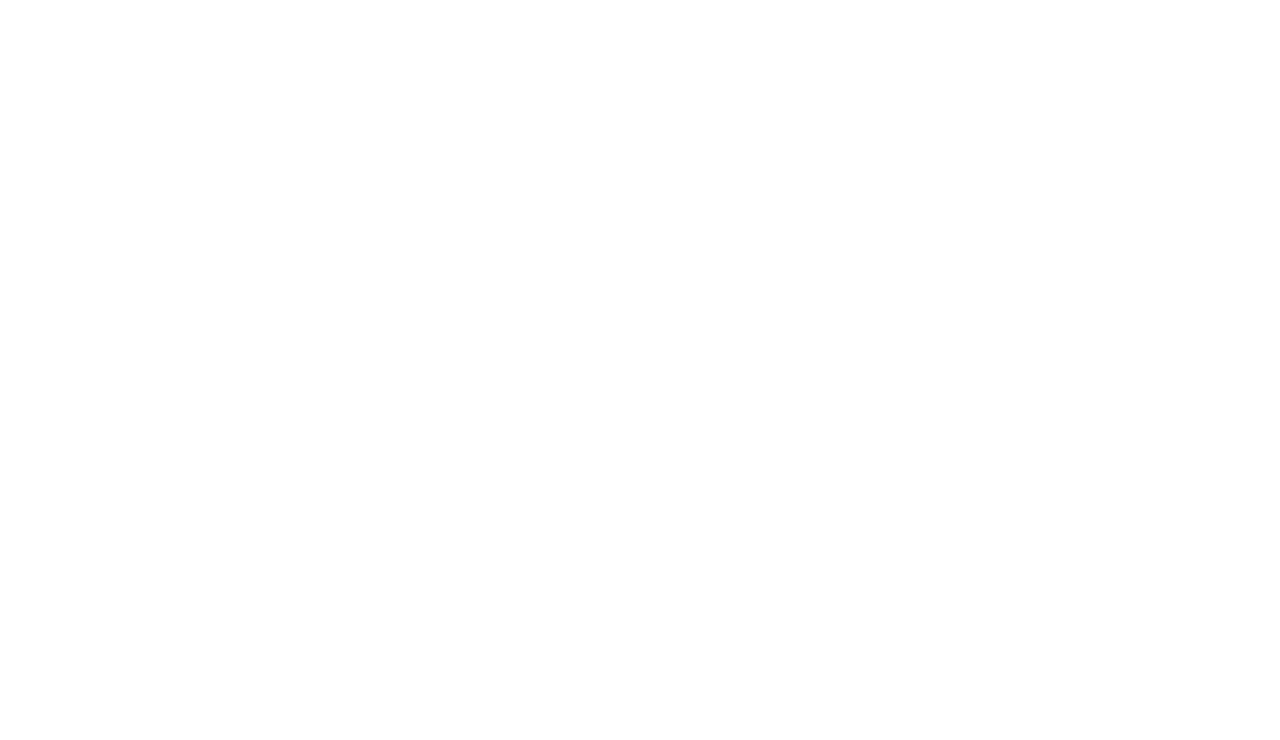
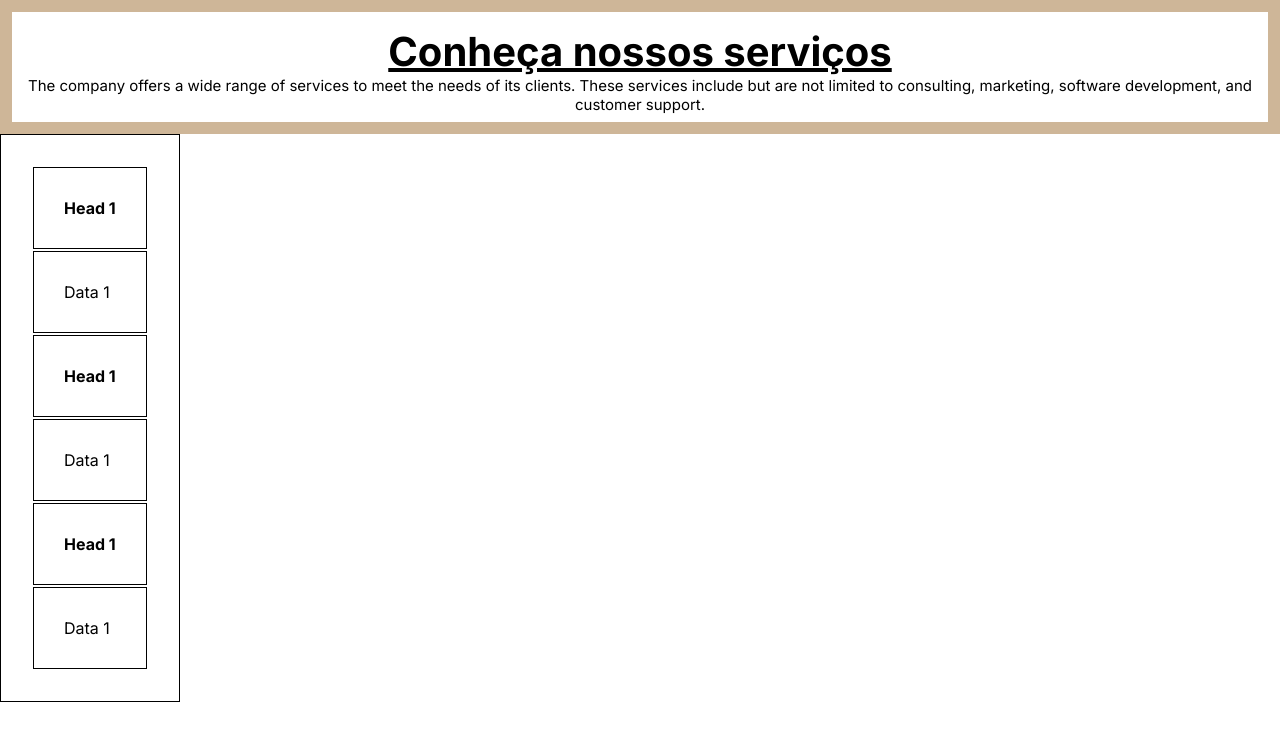
Before and after one commit to amandakenes/companyWebsite, a plain HTML site: page sub-páginas/servicos.htm in a window 1280 px wide. Drawn offline with Linux system fonts and the light colour scheme.

Commit message:
add table and style it

```diff
--- a/css/sub-páginas/servicos.css
+++ b/css/sub-páginas/servicos.css
@@ -0,0 +1,29 @@
+@import url("https://fonts.googleapis.com/css2?family=Inter:wght@300;400;500;600;700&display=swap");
+
+* {
+    margin: 0;
+    padding: 0;
+    font-family: 'Inter', sans-serif;
+}
+
+.services-info {
+    border: 12px solid rgb(206, 182, 152);
+    height: 80px;
+    padding: 15px;
+}
+
+.services-info h1 {
+    text-align: center;
+    font-size: 40px;
+    text-decoration: underline;
+}
+
+.services-info p {
+    text-align: center;
+    font-size: 15px;
+}
+
+table, th, td {
+    border: 1px solid black;
+    padding: 30px;
+}
--- a/sub-páginas/servicos.htm
+++ b/sub-páginas/servicos.htm
@@ -0,0 +1,38 @@
+<!DOCTYPE html>
+<html lang="en">
+  <head>
+    <meta charset="UTF-8" />
+    <meta name="viewport" content="width=device-width, initial-scale=1.0" />
+    <link rel="stylesheet" href="../css/sub-páginas/servicos.css">
+    <title>Serviços da empresa X</title>
+  </head>
+  <body>
+    <main>
+      <div class="services-info">
+        <h1>Conheça nossos serviços</h1>
+        <p>
+          The company offers a wide range of services to meet the needs of its
+          clients. These services include but are not limited to consulting,
+          marketing, software development, and customer support.
+        </p>
+      </div>
+
+      <div class="services-table">
+        <table>
+            <th>Head 1</th>
+            <tr>
+                <td>Data 1</td>
+            </tr>
+            <th>Head 1</th>
+            <tr>
+                <td>Data 1</td>
+            </tr>
+            <th>Head 1</th>
+            <tr>
+                <td>Data 1</td>
+            </tr>
+        </table>
+      </div>
+    </main>
+  </body>
+</html>
```
Also changed, not shown: página principal/index.htm (+1 -1 lines).
